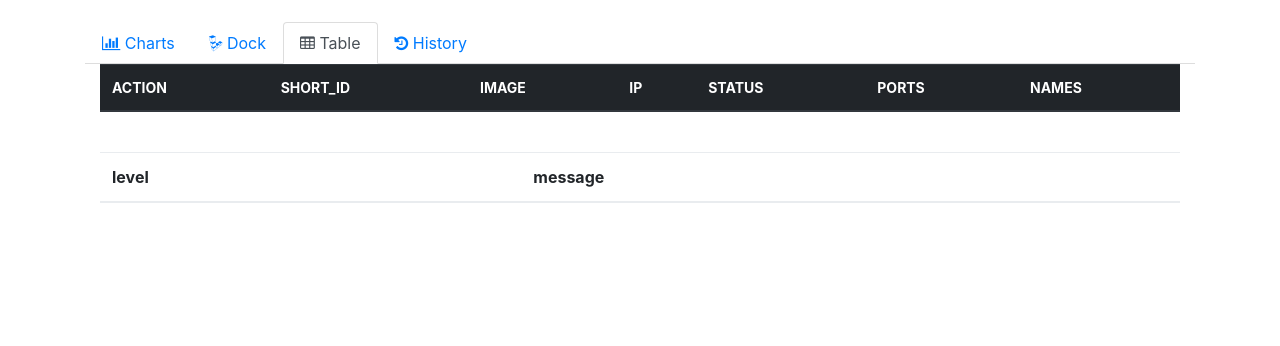
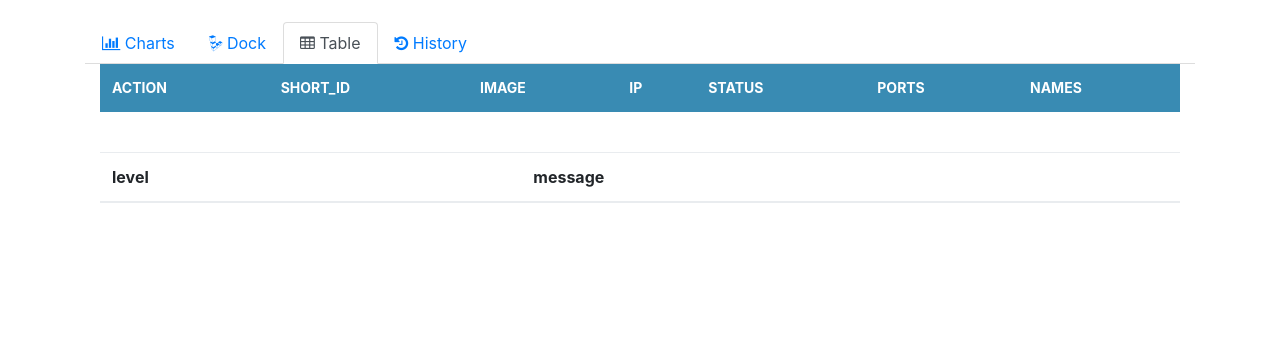
Before and after one commit to alx9110/docker-web-ui, a Flask app: template webui/templates/dashboard.html in a window 1280 px wide, after a click on "Table". Shown: the part 74-420 px from the top of the page. Run offline with Flask 2, Linux system fonts and the light colour scheme; the template is opened without the code that fills it, so the values that code supplies are empty; parts of the project's set-up code (start-up, migrations or seed data) failed here and were passed over; some libraries are stand-ins or nearby versions.

Commit message:
Some update

```diff
--- a/webui/templates/dashboard.html
+++ b/webui/templates/dashboard.html
@@ -5,6 +5,11 @@
 	height: 100px;
 	margin: 0 auto;
 }
+.table .thead-dark th{
+background-color: #398bb3;
+border-color: #398bb3;
+};
+
 </style>
 <br/>
 
```
